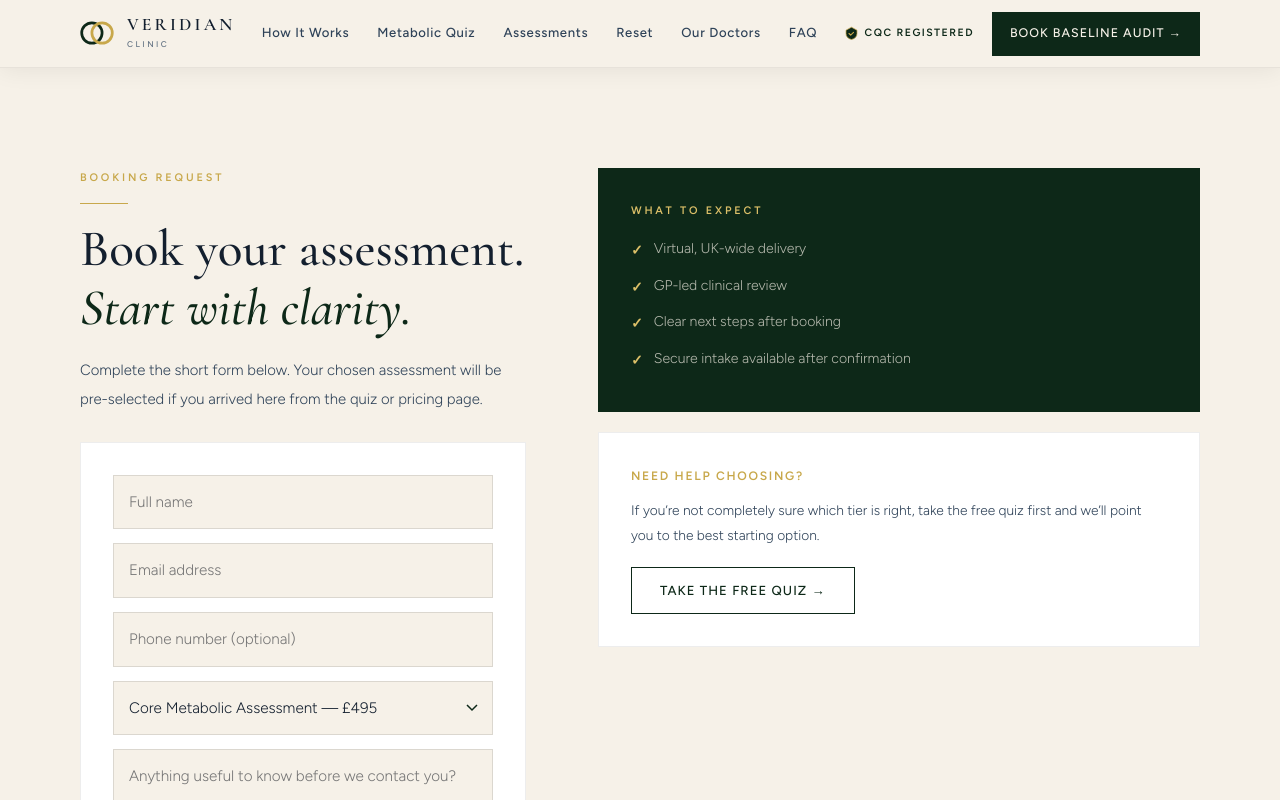
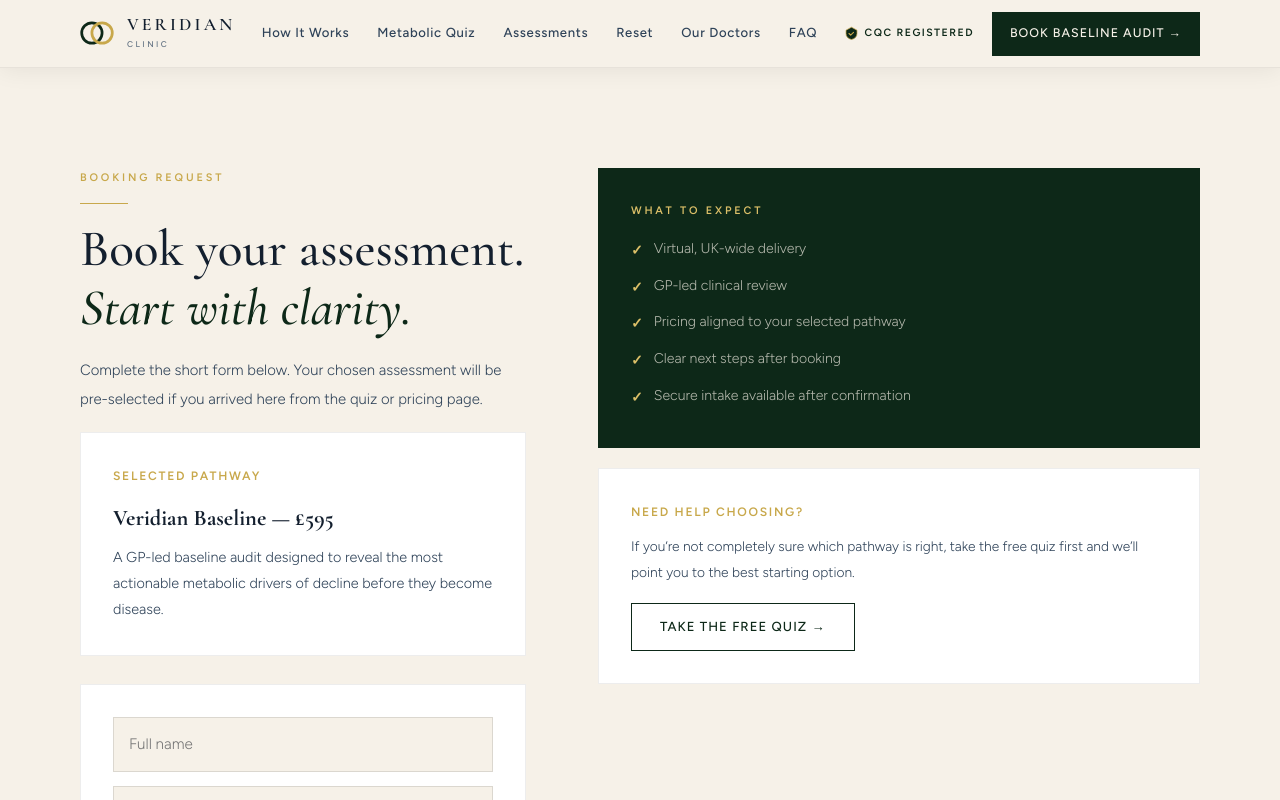
Before and after one commit to Dioscuri2/veridian-clinic, a Next.js app: page /book in a window 1280 px wide. Shown: the top 800 px of the page. Built offline with nearby package versions, Linux system fonts and the light colour scheme.

Commit message:
Sync Veridian pricing and booking tiers

```diff
--- a/app/book/page.tsx
+++ b/app/book/page.tsx
@@ -9,21 +9,45 @@
 const FORMSPREE_ID = "mkopkopb";
 
 const tiers = [
-  { value: "initial", label: "Initial GP Consultation — £195" },
-  { value: "core", label: "Core Metabolic Assessment — £495" },
-  { value: "advanced", label: "Advanced Longevity Assessment — £895" },
-  { value: "programme", label: "12-Week Metabolic Reset Programme — £1,895" },
+  { value: "discovery", label: "Metabolic Discovery — £195" },
+  { value: "baseline", label: "Veridian Baseline — £595" },
+  { value: "programme", label: "12-Week Metabolic Reset — £1,895" },
 ];
+
+const tierAliasMap: Record<string, string> = {
+  advanced: "programme",
+};
+
+const tierDetails: Record<string, { title: string; price: string; description: string }> = {
+  discovery: {
+    title: "Metabolic Discovery",
+    price: "£195",
+    description:
+      "A focused GP-led consultation to understand your symptoms, goals, family history and likely metabolic blind spots, then recommend the right next diagnostic step.",
+  },
+  baseline: {
+    title: "Veridian Baseline",
+    price: "£595",
+    description:
+      "A GP-led baseline audit designed to reveal the most actionable metabolic drivers of decline before they become disease.",
+  },
+  programme: {
+    title: "12-Week Metabolic Reset",
+    price: "£1,895",
+    description:
+      "A doctor-led reset for patients who need guided implementation, accountability and follow-through, not just a report.",
+  },
+};
 
 function BookingFormInner() {
   const searchParams = useSearchParams();
   const router = useRouter();
   const tierParam = searchParams.get("tier") || "";
 
-  const validTier = useMemo(
-    () => (tiers.some((t) => t.value === tierParam) ? tierParam : "core"),
-    [tierParam]
-  );
+  const validTier = useMemo(() => {
+    const normalizedTier = tierAliasMap[tierParam] || tierParam;
+    return tiers.some((t) => t.value === normalizedTier) ? normalizedTier : "baseline";
+  }, [tierParam]);
 
   const [form, setForm] = useState({
     name: "",
@@ -74,7 +98,7 @@
       });
 
       if (!res.ok) throw new Error("Submission failed");
-      router.push("/book/thank-you");
+      router.push(`/book/thank-you?tier=${encodeURIComponent(form.tier)}`);
     } catch {
       setError("There was a problem submitting your request. Please try again.");
     } finally {
@@ -94,9 +118,20 @@
                 Book your assessment.
                 <br /><em style={{ fontStyle: "italic", color: "var(--fo)" }}>Start with clarity.</em>
               </h1>
-              <p style={{ fontSize: ".93rem", color: "var(--sl2)", lineHeight: 1.95, marginBottom: 28 }}>
+              <p style={{ fontSize: ".93rem", color: "var(--sl2)", lineHeight: 1.95, marginBottom: 18 }}>
                 Complete the short form below. Your chosen assessment will be pre-selected if you arrived here from the quiz or pricing page.
               </p>
+              <div className="card" style={{ marginBottom: 28 }}>
+                <p style={{ fontSize: ".76rem", fontWeight: 700, letterSpacing: ".14em", textTransform: "uppercase", color: "var(--go)", marginBottom: 12 }}>
+                  Selected pathway
+                </p>
+                <h2 className="cg" style={{ fontSize: "1.4rem", color: "var(--sl)", marginBottom: 8 }}>
+                  {tierDetails[form.tier].title} — {tierDetails[form.tier].price}
+                </h2>
+                <p style={{ fontSize: ".9rem", color: "var(--sl2)", lineHeight: 1.8 }}>
+                  {tierDetails[form.tier].description}
+                </p>
+              </div>
               <form onSubmit={onSubmit} className="card" style={{ display: "grid", gap: 14 }}>
                 <input className="form-field" name="name" placeholder="Full name" value={form.name} onChange={onChange} required />
                 <input className="form-field" name="email" type="email" placeholder="Email address" value={form.email} onChange={onChange} required />
@@ -119,6 +154,7 @@
                 <ul className="chk">
                   <li>Virtual, UK-wide delivery</li>
                   <li>GP-led clinical review</li>
+                  <li>Pricing aligned to your selected pathway</li>
                   <li>Clear next steps after booking</li>
                   <li>Secure intake available after confirmation</li>
                 </ul>
@@ -126,7 +162,7 @@
               <div className="card">
                 <p style={{ fontSize: ".76rem", fontWeight: 700, letterSpacing: ".14em", textTransform: "uppercase", color: "var(--go)", marginBottom: 12 }}>Need help choosing?</p>
                 <p style={{ fontSize: ".86rem", color: "var(--sl2)", lineHeight: 1.85, marginBottom: 18 }}>
-                  If you’re not completely sure which tier is right, take the free quiz first and we’ll point you to the best starting option.
+                  If you’re not completely sure which pathway is right, take the free quiz first and we’ll point you to the best starting option.
                 </p>
                 <Link href="/quiz" className="btn btn-ol">Take the Free Quiz →</Link>
               </div>
```
